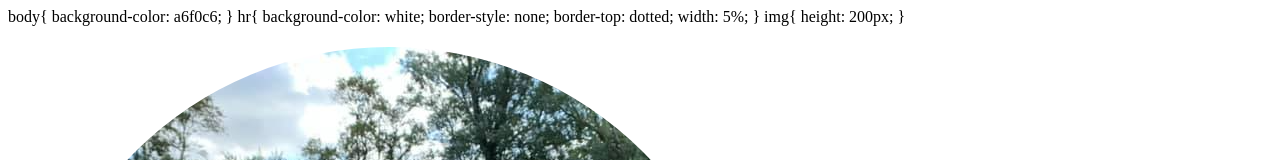
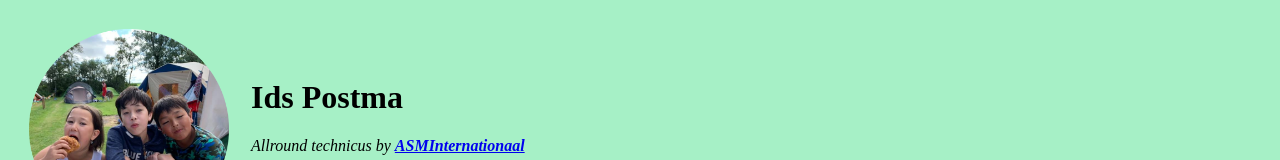
Before and after one commit to idspostma/ids, a plain HTML site: page index.html in a window 1280 px wide. Shown: the top 160 px of the page. Drawn offline with Linux system fonts and the light colour scheme.

Commit message:
Update index.html

```diff
--- a/index.html
+++ b/index.html
@@ -4,9 +4,9 @@
 <head>
   <meta charset="utf-8">
   <title>😂ids Postma personal site</title>
-  <styles>
+  <style>
     body{
-  background-color: a6f0c6;
+  background-color: #a6f0c6;
 }
 hr{
   background-color: white;
@@ -19,7 +19,7 @@ img{
 height: 200px;
 }
 
-  </styles>
+  </style>
 
  </head>
 
```
